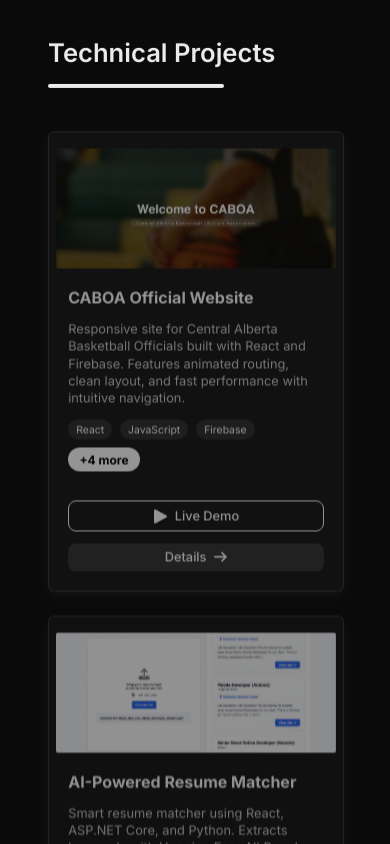
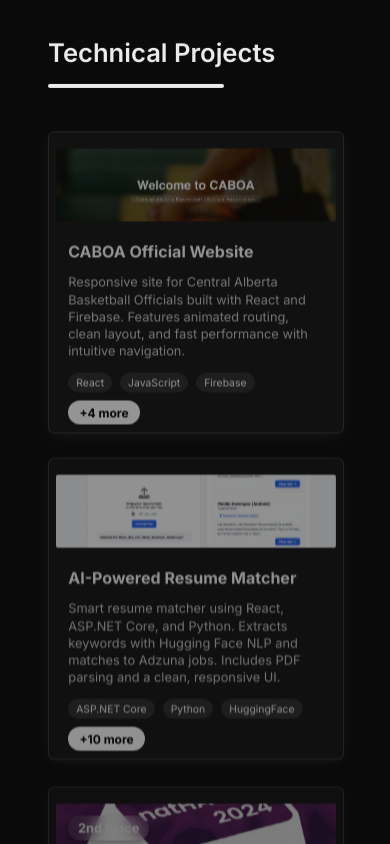
Before and after one commit to KhymNad/portfolio-react, a React (Vite) app: page / in a window 390 px wide. Shown: the part 960-1804 px from the top of the page. Built offline with nearby package versions, Linux system fonts and the light colour scheme.

Commit message:
Project Card fix

```diff
--- a/src/components/ProjectsSection/ProjectCard.module.css
+++ b/src/components/ProjectsSection/ProjectCard.module.css
@@ -11,7 +11,9 @@
     -webkit-backdrop-filter: blur(10px);
     border: 1px solid rgba(255, 255, 255, 0.15);
     width: 100%;
-    min-height: 130px;
+    /* min-height: 130px;  */
+    height: 490px;
+    min-height: unset;
 }
 
 .card:hover {
@@ -179,6 +181,10 @@
 
 /* Tablets */
 @media (max-width: 1024px) {
+    .card {
+        height: 380px;
+    }
+
     .image_container {
         height: 200px;
     }
@@ -196,6 +202,7 @@
 @media (max-width: 768px) {
     .card {
         border-radius: 8px;
+        height: 340px;
     }
 
     .image_container {
@@ -228,6 +235,7 @@
 @media (max-width: 480px) {
     .card {
         border-radius: 6px;
+        height: 300px;
     }
 
     .image_container {
@@ -263,6 +271,10 @@
 
 /* Very small phones */
 @media (max-width: 360px) {
+    .card {
+        height: 280px;
+    }
+
     .image_container {
         height: 100px;
     }
```
